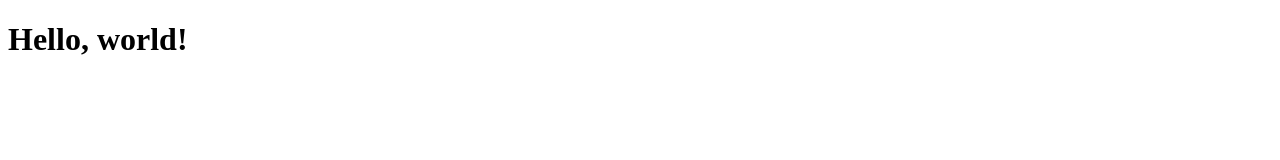
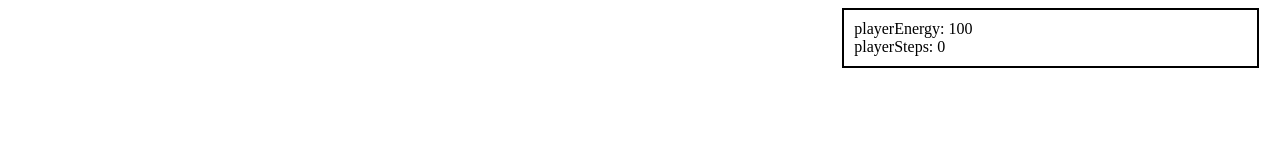
Before and after one commit to brettlyons/a-forest-trail, a plain HTML site: page index.html in a window 1280 px wide. Drawn offline with Linux system fonts and the light colour scheme.

Commit message:
rm'd 30 lines of oop, and replaced with 13 lines of ADietricks simple js

```diff
--- a/index.html
+++ b/index.html
@@ -5,9 +5,20 @@
     <meta http-equiv="X-UA-Compatible" content="IE=edge">
     <meta name="viewport" content="width=device-width, initial-scale=1">
     <!-- The above 3 meta tags *must* come first in the head; any other head content must come *after* these tags -->
-  <title>A forest path</title>
+    <link rel="stylesheet" type="text/css" href="css/main.css">
+    <title>A forest path</title>
   </head>
   <body>
-    <h1>Hello, world!</h1>
+    <div id='left'>
+    </div>
+    <div id='middle'>
+    </div>
+    <div id='right'>
+      <div id='status'>
+      </div>
+    </div>
+    <script type="text/javascript" src="js/game.js"></script>
   </body>
+
+
 </html>
--- a/js/game.js
+++ b/js/game.js
@@ -1,4 +1,13 @@
-var globalGameState = {
-  playerEnergy = 100;
-  playerSteps = 0;
-}
+(function() {
+  var playerStatus = {
+    playerEnergy: 100,
+    playerSteps: 0
+  };
+
+  var status = document.getElementById("status");
+  for(key in playerStatus) {
+    status.innerHTML = status.innerHTML + "<div>" + key + ": " + playerStatus[key] + "</div>";
+
+  }
+
+})();
```
